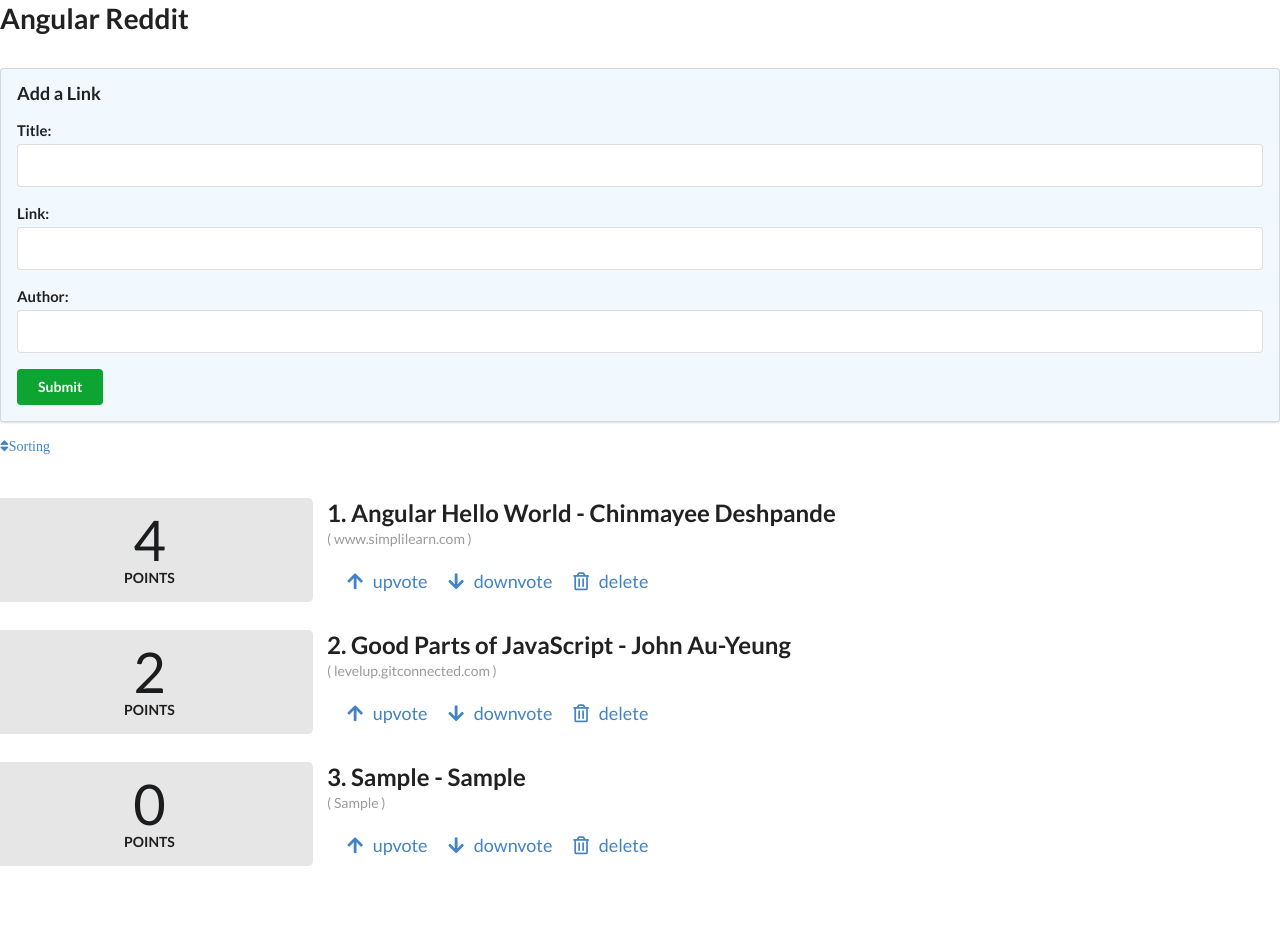
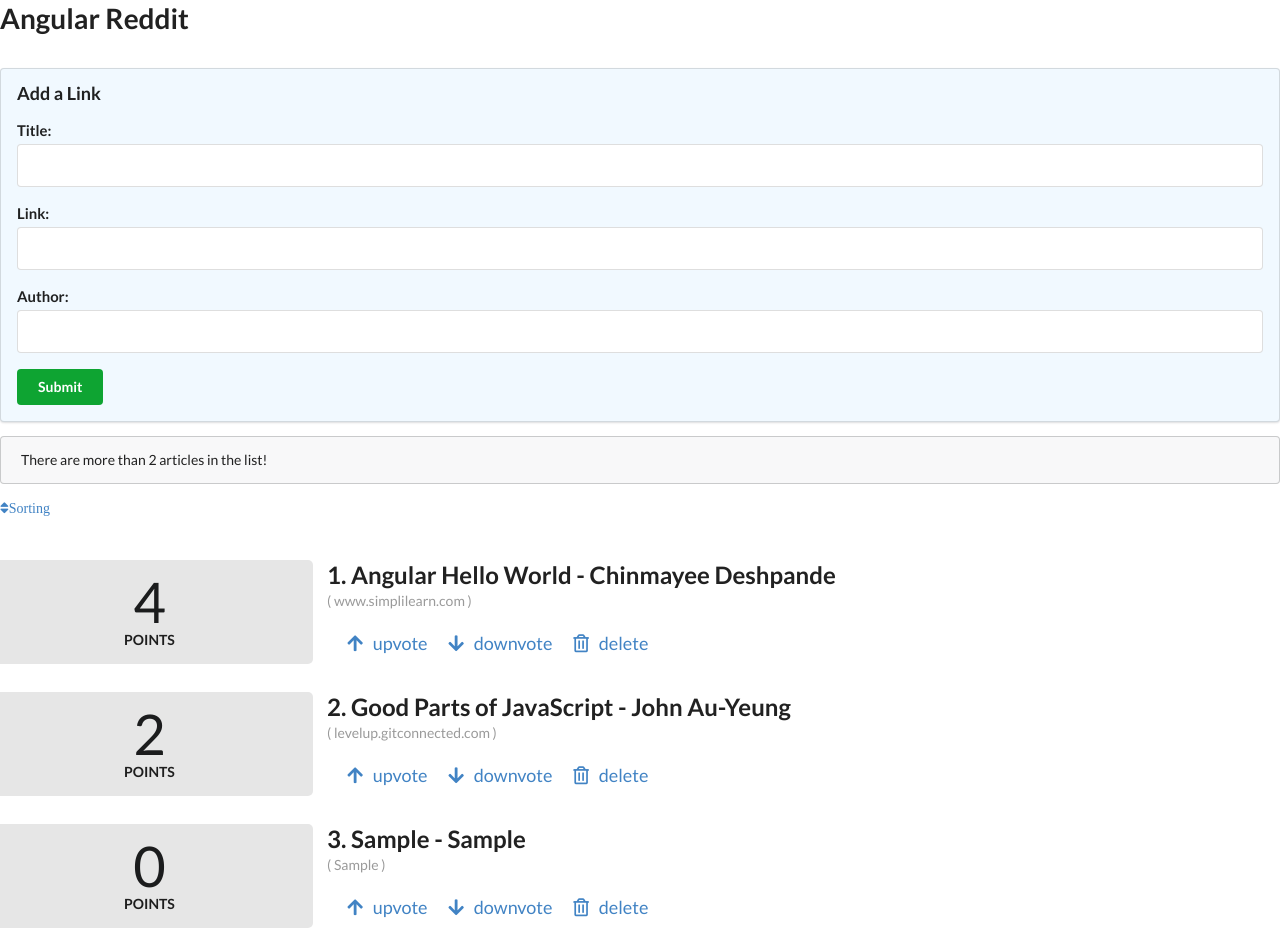
Before and after one commit to Keleman23/20210531_angular, an Angular app in the folder angular-reddit/: page / in a window 1280 px wide. Both pictures are taken after typing "Sample", "Sample", "Sample" into the empty fields and a click on the button "Submit". Before the commit the page ends 880 px from the top, so only its background shows below. Built offline with nearby package versions, Linux system fonts and the light colour scheme.

Commit message:
ngIf test

```diff
--- a/angular-reddit/src/app/app.component.html
+++ b/angular-reddit/src/app/app.component.html
@@ -22,6 +22,8 @@
 
 </form>
 
+<div *ngIf="articles.length > 2" class="ui message">There are more than 2 articles in the list!</div>
+
 <a href (click)="toggleSort()">
   <i class="sort icon">Sorting</i>
 </a>
```
